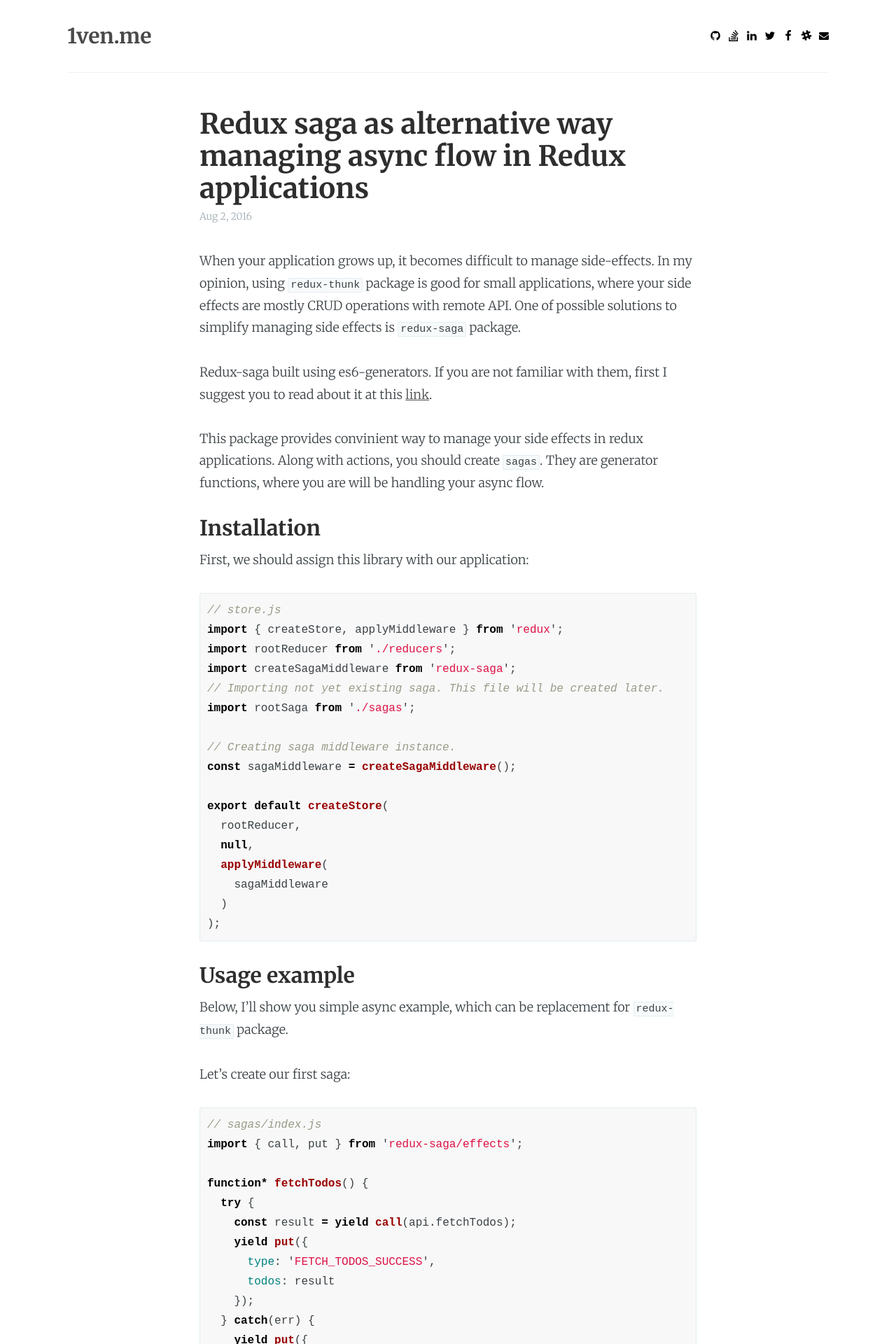
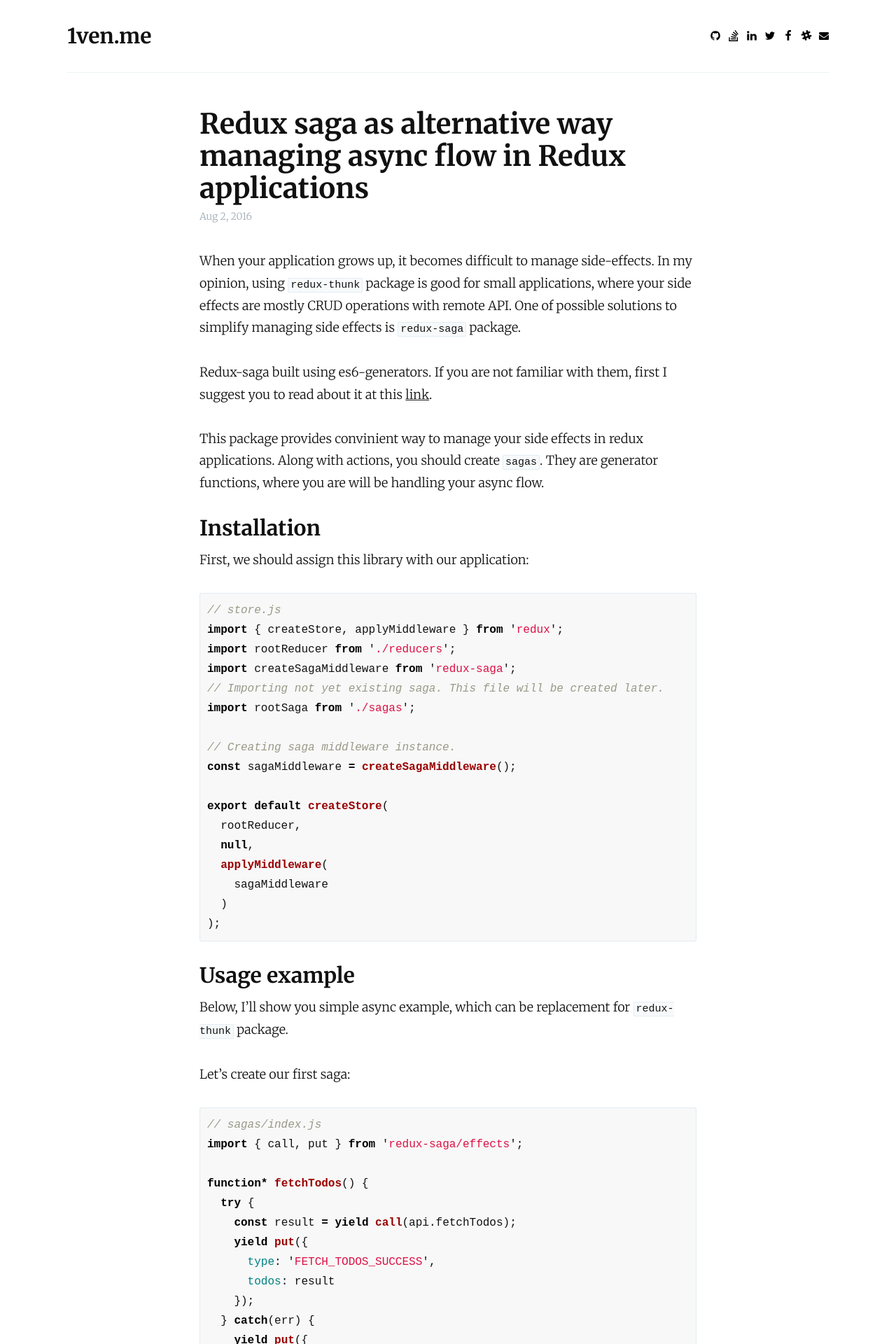
Before and after one commit to 1ven/blog, a Jekyll site: the page built from _posts/2016-08-02-redux-saga.markdown, in a window 1280 px wide. Shown: the top 1920 px of the page at 70% size. Built offline with Jekyll 4.4.1, drawn with Linux system fonts in a browser that asks for light colours; comment, search, counter and statistics services are not loaded.

Commit message:
Update styles

```diff
--- a/_sass/_base.scss
+++ b/_sass/_base.scss
@@ -8,7 +8,9 @@
   /* -webkit-font-smoothing: antialiased; */
 }
 
-*, *:before, *:after {
+*,
+*:before,
+*:after {
   box-sizing: inherit;
 }
 
@@ -18,14 +20,18 @@
   font-family: "Merriweather", serif;
   font-size: 18px;
   line-height: $line_height;
-  color: #3A4145;
+  color: #111;
 }
 
-h1, h2, h3, h4, h5, h6 {
-  color: #2E2E2E;
+h1,
+h2,
+h3,
+h4,
+h5,
+h6 {
+  color: #111;
   line-height: 1.15;
-  margin: 0 0 .4em 0;
-  /* font-family: "Open Sans", sans-serif; */
+  margin: 0 0 0.4em 0;
 }
 
 h1 {
@@ -53,34 +59,39 @@
 }
 
 a {
-  color: #4A4A4A;
+  color: #111;
   transition: color 0.3s ease;
 }
 
-a:hover {
-  color: #111;
-}
-
-p, ul, ol, dl, pre, table,
-blockquote, .highlighter-rouge {
+p,
+ul,
+ol,
+dl,
+pre,
+table,
+blockquote,
+.highlighter-rouge {
   margin: 0 0 $line_height_em 0;
   &:last-child {
     margin-bottom: 0;
   }
 }
 
-ol, ul {
+ol,
+ul {
   padding-left: 2em;
 }
 
-ol ol, ul ul,
-ul ol, ol ul {
-  margin: 0 0 .4em 0;
+ol ol,
+ul ul,
+ul ol,
+ol ul {
+  margin: 0 0 0.4em 0;
   padding-left: 2em;
 }
 
 li {
-  margin: .4em 0;
+  margin: 0.4em 0;
 }
 
 li li {
@@ -89,11 +100,31 @@
 
 hr {
   display: block;
-  height: 1px;
+  margin: 3.2em auto;
   border: 0;
-  border-top: #EFEFEF 1px solid;
-  margin: 3.2em 0;
   padding: 0;
+  width: 3px;
+  height: 3px;
+  background-color: #111;
+  border-radius: 50%;
+  position: relative;
+  &:before,
+  &:after {
+    content: "";
+    width: 3px;
+    height: 3px;
+    background-color: #111;
+    border-radius: 50%;
+    display: block;
+    position: absolute;
+    top: 0;
+  }
+  &:before {
+    left: -30px;
+  }
+  &:after {
+    right: -30px;
+  }
 }
 
 blockquote {
@@ -101,7 +132,7 @@
   box-sizing: border-box;
   margin-left: -2.2em;
   padding: 0 0 0 $line_height_em;
-  border-left: #4A4A4A 0.4em solid;
+  border-left: #4a4a4a 0.4em solid;
 }
 
 blockquote p {
@@ -121,31 +152,33 @@
   background-color: #fdffb6;
 }
 
-code, tt {
+code,
+tt {
   padding: 1px 3px;
-  font-family: Inconsolata, monospace, sans-serif;
+  font-family: "Source Code Pro", monospace, sans-serif;
   font-size: 15px;
   white-space: pre-wrap;
-  border: #E3EDF3 1px solid;
-  background: #F7FAFB;
+  border: #e3edf3 1px solid;
+  background: #f7fafb;
   border-radius: 2px;
 }
 
 pre {
   -moz-box-sizing: border-box;
   box-sizing: border-box;
-  border: #E3EDF3 1px solid;
+  border: #e3edf3 1px solid;
   width: 100%;
   padding: 10px;
-  font-family: Inconsolata, monospace, sans-serif;
+  font-family: "Source Code Pro", monospace, sans-serif;
   font-size: 16px;
   white-space: pre;
   overflow: auto;
-  background: #F7FAFB;
+  background: #f7fafb;
   border-radius: 3px;
 }
 
-pre code, pre tt {
+pre code,
+pre tt {
   font-size: inherit;
   white-space: pre-wrap;
   background: transparent;
@@ -167,7 +200,7 @@
   line-height: 20px;
   text-align: left;
   vertical-align: top;
-  border-top: #EFEFEF 1px solid;
+  border-top: #efefef 1px solid;
 }
 
 table th {
@@ -184,16 +217,16 @@
 }
 
 table tbody + tbody {
-  border-top: #EFEFEF 2px solid;
+  border-top: #efefef 2px solid;
 }
 
 table table table {
-  background-color: #FFF;
+  background-color: #fff;
 }
 
 table tbody > tr:nth-child(odd) > td,
 table tbody > tr:nth-child(odd) > th {
-  background-color: #F6F6F6;
+  background-color: #f6f6f6;
 }
 
 table.plain tbody > tr:nth-child(odd) > td,
--- a/_sass/_breakpoints.scss
+++ b/_sass/_breakpoints.scss
@@ -8,7 +8,8 @@
   }
 
   hr {
-    margin: 40px 0;
+    margin-top: 40px;
+    margin-bottom: 40px;
   }
 
   .b-full-post {
@@ -23,14 +24,17 @@
     font-size: 16px;
   }
 
-  .b-container, .b-header, .b-footer {
+  .b-container,
+  .b-header,
+  .b-footer {
     width: 100%;
     padding-left: 16px;
     padding-right: 16px;
   }
 
   hr {
-    margin: 28px 0;
+    margin-top: 28px;
+    margin-bottom: 28px;
   }
 
   h1 {
```
